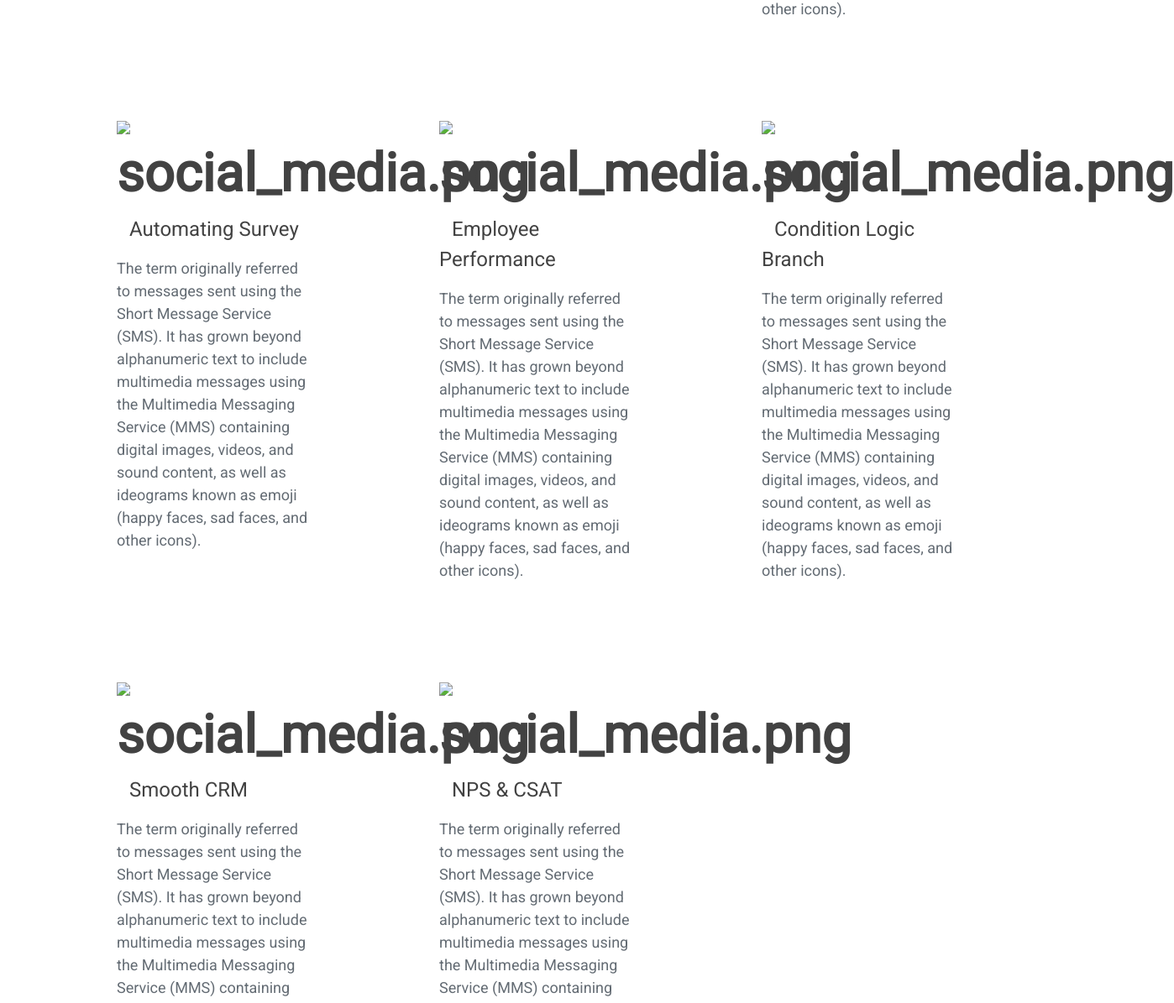
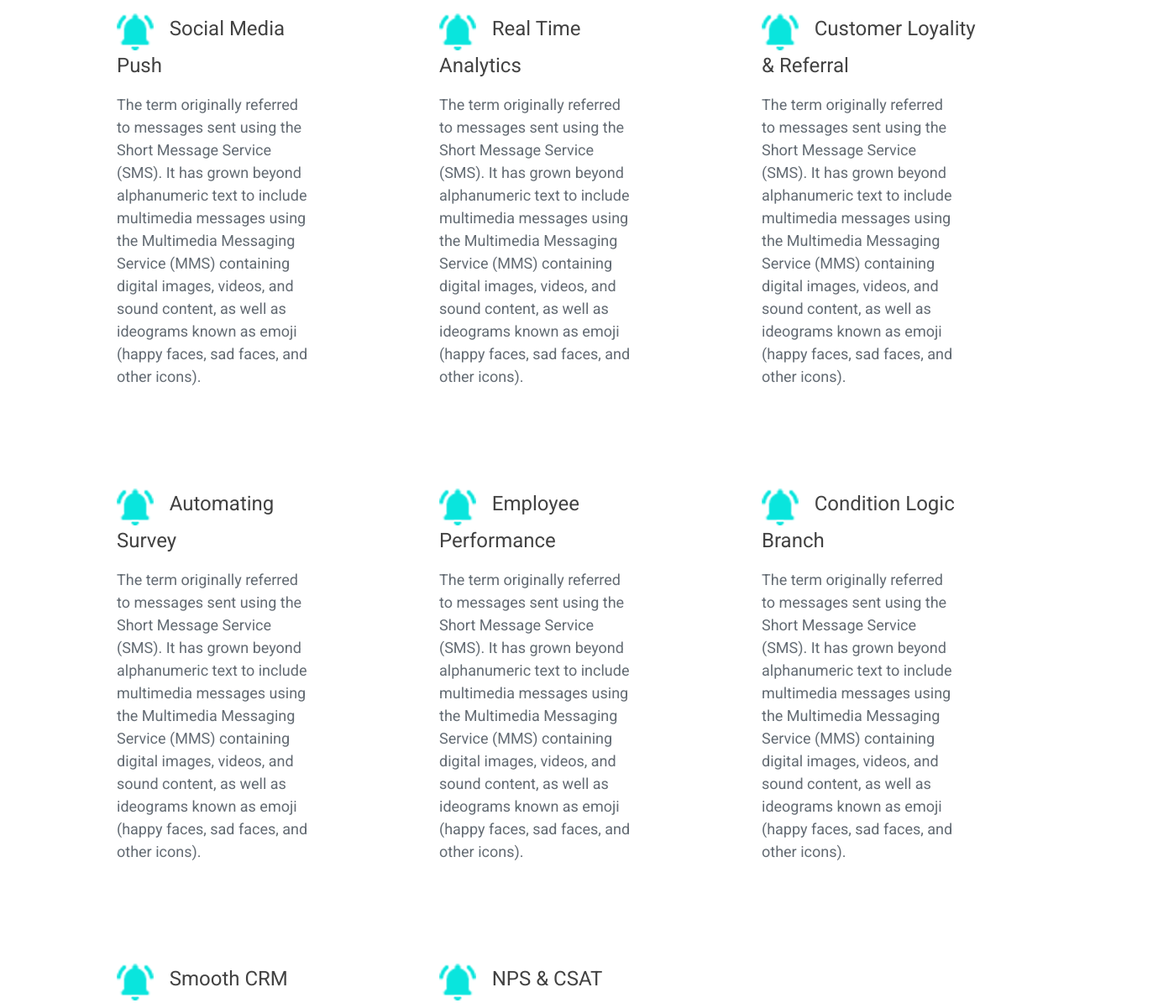
Before and after one commit to Vineetsingh07/octopusCo, a plain HTML site: page index.html in a window 1280 px wide. Shown: the part 1244-2439 px from the top of the page at 84% size, 1398 px wide, since content can reach past the window. Drawn offline with nearby package versions, Linux system fonts and the light colour scheme.

Commit message:
Add Images

```diff
--- a/index.html
+++ b/index.html
@@ -21,7 +21,7 @@
         <div class="container">
             <div class="header">
                 <p>
-                    <img class="logo" src="logo.png" alt="logo.svg">
+                    <img class="logo" src="images/logo.png" alt="images/logo.svg">
                     <span class="logo-text"> octopusCo </span>
                 </p>
 
@@ -58,7 +58,7 @@
         </div>
 
         <div class="image-section">
-            <img class="heading-section-image" src="heading-section.png" alt="heading-section.png">
+            <img class="heading-section-image" src="images/heading-section.png" alt="images/heading-section.png">
         </div>
 
 
@@ -74,7 +74,7 @@
                 <div class="col s12 m6 l4">
 
                     <p class="heading-with-image">
-                        <img class="features-heading" src="social_media.png" alt="social_media.png">
+                        <img class="features-heading" src="images/social_media.png" alt="images/social_media.png">
                         <span class="sub-heading">
                             Social Media Push
                         </span>
@@ -90,7 +90,7 @@
                 <div class="col s12 m6 l4">
 
                     <p class="heading-with-image">
-                        <img class="features-heading" src="social_media.png" alt="social_media.png">
+                        <img class="features-heading" src="images/social_media.png" alt="images/social_media.png">
                         <span class="sub-heading">
                             Real Time Analytics
                         </span>
@@ -106,7 +106,7 @@
                 <div class="col s12 m6 l4">
 
                     <p class="heading-with-image">
-                        <img class="features-heading" src="social_media.png" alt="social_media.png">
+                        <img class="features-heading" src="images/social_media.png" alt="images/social_media.png">
                         <span class="sub-heading">
                             Customer Loyality & Referral
                         </span>
@@ -122,7 +122,7 @@
                 <div class="col s12 m6 l4">
 
                     <p class="heading-with-image">
-                        <img class="features-heading" src="social_media.png" alt="social_media.png">
+                        <img class="features-heading" src="images/social_media.png" alt="images/social_media.png">
                         <span class="sub-heading">
                             Automating Survey
                         </span>
@@ -138,7 +138,7 @@
                 <div class="col s12 m6 l4">
 
                     <p class="heading-with-image">
-                        <img class="features-heading" src="social_media.png" alt="social_media.png">
+                        <img class="features-heading" src="images/social_media.png" alt="images/social_media.png">
                         <span class="sub-heading">
                             Employee Performance
                         </span>
@@ -154,7 +154,7 @@
                 <div class="col s12 m6 l4">
 
                     <p class="heading-with-image">
-                        <img class="features-heading" src="social_media.png" alt="social_media.png">
+                        <img class="features-heading" src="images/social_media.png" alt="images/social_media.png">
                         <span class="sub-heading">
                             Condition Logic Branch
                         </span>
@@ -170,7 +170,7 @@
                 <div class="col s12 m6 l4">
 
                     <p class="heading-with-image">
-                        <img class="features-heading" src="social_media.png" alt="social_media.png">
+                        <img class="features-heading" src="images/social_media.png" alt="images/social_media.png">
                         <span class="sub-heading">
                             Smooth CRM
                         </span>
@@ -186,7 +186,7 @@
                 <div class="col s12 m6 l4">
 
                     <p class="heading-with-image">
-                        <img class="features-heading" src="social_media.png" alt="social_media.png">
+                        <img class="features-heading" src="images/social_media.png" alt="images/social_media.png">
                         <span class="sub-heading">
                             NPS & CSAT
                         </span>
@@ -227,7 +227,7 @@
 
 
             <div>
-                <img class="third_section_image" src="third_section_image.png" alt="third_section_image.png">
+                <img class="third_section_image" src="images/third_section_image.png" alt="images/third_section_image.png">
             </div>
 
             <div class="container">
@@ -307,13 +307,13 @@
                     <ul>
                         <li>
                             <a href="">
-                                <img class="downloading-image" src="google-store.png" alt="google-store.png">
+                                <img class="downloading-image" src="images/google-store.png" alt="images/google-store.png">
                             </a>
                         </li>
 
                         <li>
                             <a href="">
-                                <img class="downloading-image" src="apple-store.png" alt="apple-store.png">
+                                <img class="downloading-image" src="images/apple-store.png" alt="images/apple-store.png">
                             </a>
                         </li>
 
```
